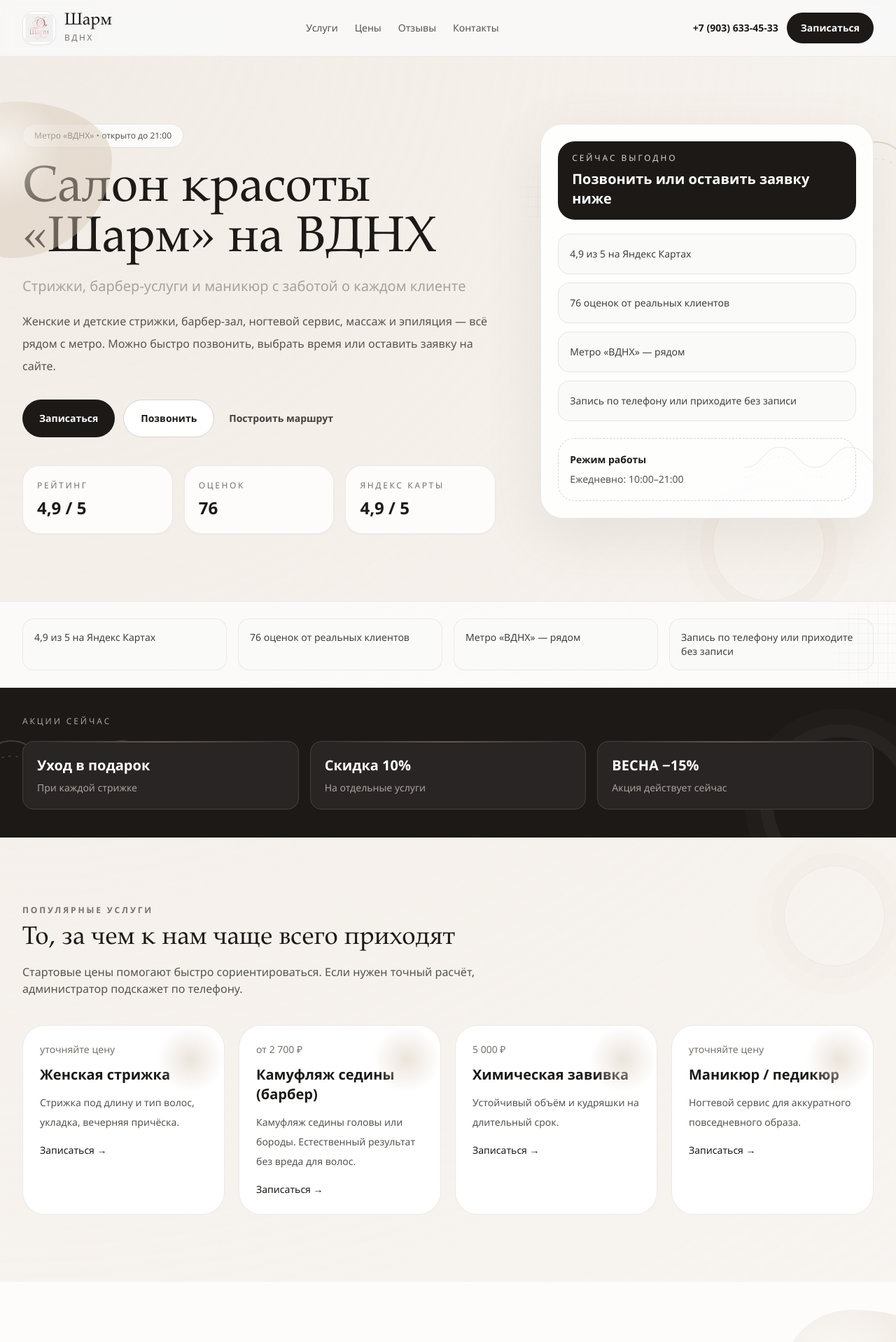
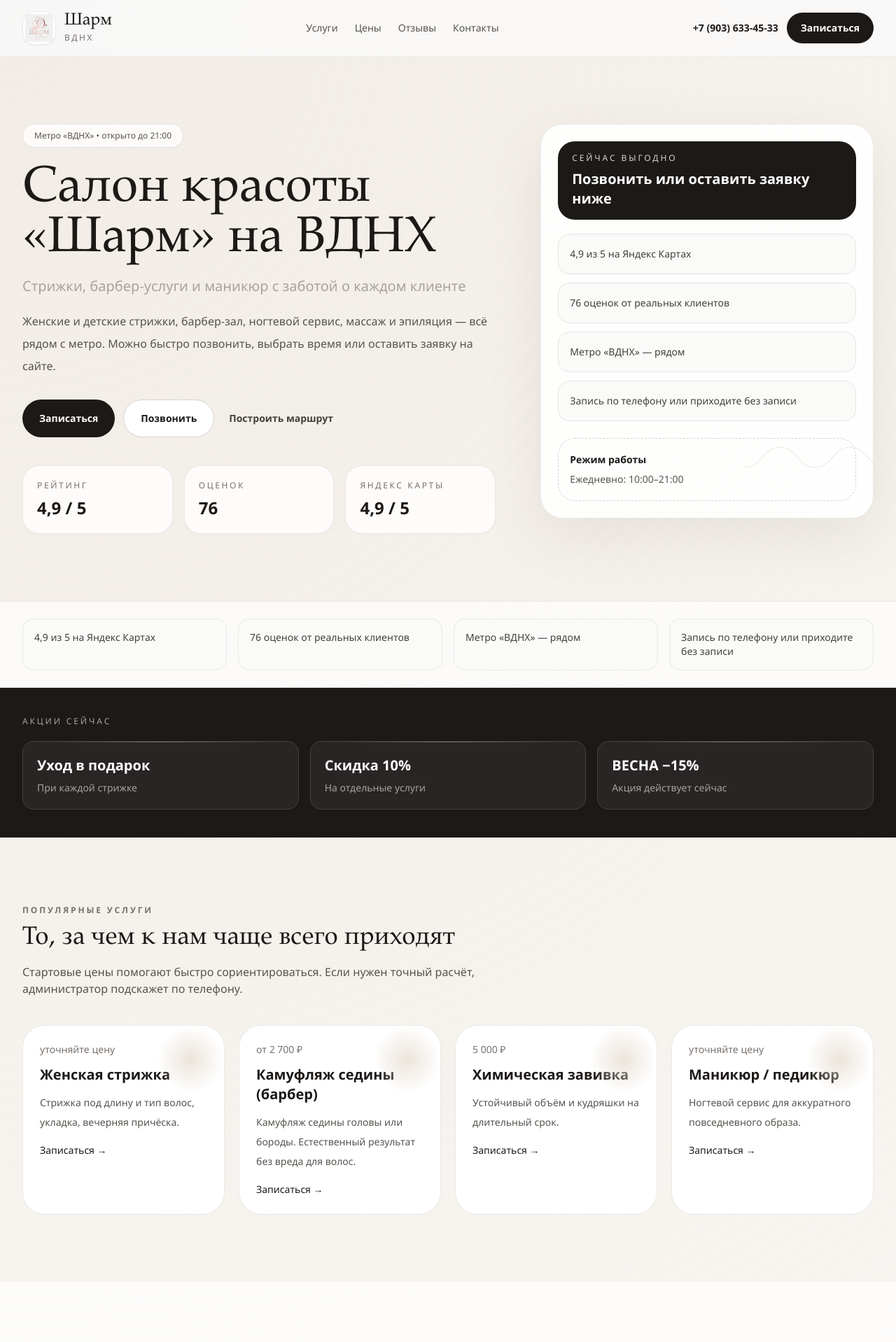
Before and after one commit to obnimaupopovodu-beep/beauty-salon, a Next.js app: page / in a window 1280 px wide. Shown: the top 1918 px of the page at 70% size. Built offline with nearby package versions, Linux system fonts and the light colour scheme; no server answers.

Commit message:
fix: ornament z-index:-1 + isolation:isolate on content wrappers, fix blob/wave overlap

```diff
--- a/app/globals.css
+++ b/app/globals.css
@@ -24,23 +24,26 @@ body {
   background: rgba(41, 37, 36, 0.14);
 }
 
-/* ─── Декоративные фигуры ──────────────────────────────────────────
-   Все ornament-* абсолютно позиционированы внутри relative-родителя.
-   z-index: -1  →  уходят за весь контент секции
-   pointer-events: none  →  не перехватывают клики/тапы
-   Родитель обязан иметь position: relative + overflow: hidden
+/* ─── Декоративные фигуры ────────────────────────────────────────
+   Схема:
+   1. Родитель: position:relative + overflow:hidden
+   2. Фигуры: position:absolute + z-index:-1  → уходят ЗА фон родителя
+   3. Контент: position:relative + isolation:isolate  → создаёт
+      собственный stacking context, поэтому z-index фигур (-1)
+      считается относительно родителя, а не страницы.
+      Без isolation фигуры могут уйти под background-color родителя.
 ──────────────────────────────────────────────────────────────────── */
 [class*="ornament-"] {
   position: absolute;
-  z-index: 0;
+  z-index: -1;
   pointer-events: none;
   user-select: none;
 }
 
-/* Поднимаем весь реальный контент секций выше фигур */
-.ornament-content {
+/* Оборачивай реальный контент секции в этот класс */
+.section-inner {
   position: relative;
-  z-index: 1;
+  isolation: isolate;
 }
 
 .ornament-blob {
--- a/app/page.tsx
+++ b/app/page.tsx
@@ -75,11 +75,14 @@ export default function Page() {
         </header>
 
         <main id="top">
+          {/* Первый экран */}
           <section className="relative overflow-hidden">
+            {/* Фигуры — z-index:-1 через CSS, находятся в потоке section */}
             <div aria-hidden className="ornament-blob absolute -left-16 top-16 h-56 w-56 opacity-70" />
             <div aria-hidden className="ornament-wave absolute right-[-6rem] top-8 h-56 w-[24rem] opacity-45" />
             <div aria-hidden className="ornament-rings absolute bottom-0 right-[8%] h-40 w-40 opacity-40" />
-            <div className="mx-auto grid max-w-7xl gap-10 px-4 py-14 sm:px-6 sm:py-20 lg:grid-cols-[1.15fr_0.85fr] lg:px-8 lg:py-24">
+            {/* Контент — isolation:isolate отделяет его stacking context */}
+            <div className="section-inner mx-auto grid max-w-7xl gap-10 px-4 py-14 sm:px-6 sm:py-20 lg:grid-cols-[1.15fr_0.85fr] lg:px-8 lg:py-24">
               <div className="max-w-3xl">
                 <div className="inline-flex items-center rounded-full border border-stone-200 bg-white/80 px-4 py-2 text-xs font-medium text-stone-600 shadow-sm shadow-stone-200/40">
                   Метро «{business.metro}» • {business.schedule.today}
@@ -89,7 +92,6 @@ export default function Page() {
                   Салон красоты «Шарм» на ВДНХ
                 </h1>
 
-                {/* Подзаголовок под H1 */}
                 <p className="mt-4 max-w-2xl text-lg font-normal leading-snug text-stone-400 sm:text-xl">
                   Стрижки, барбер-услуги и маникюр с заботой о каждом клиенте
                 </p>
@@ -99,24 +101,13 @@ export default function Page() {
                 </p>
 
                 <div className="mt-8 flex flex-col gap-3 sm:flex-row">
-                  <a
-                    href="#booking"
-                    className="inline-flex items-center justify-center rounded-full bg-stone-900 px-6 py-4 text-sm font-semibold text-white transition hover:bg-stone-800"
-                  >
+                  <a href="#booking" className="inline-flex items-center justify-center rounded-full bg-stone-900 px-6 py-4 text-sm font-semibold text-white transition hover:bg-stone-800">
                     Записаться
                   </a>
-                  <a
-                    href={business.phoneHref}
-                    className="inline-flex items-center justify-center rounded-full border border-stone-300 bg-white px-6 py-4 text-sm font-semibold text-stone-900 transition hover:border-stone-400"
-                  >
+                  <a href={business.phoneHref} className="inline-flex items-center justify-center rounded-full border border-stone-300 bg-white px-6 py-4 text-sm font-semibold text-stone-900 transition hover:border-stone-400">
                     Позвонить
                   </a>
-                  <a
-                    href={business.routeHref}
-                    target="_blank"
-                    rel="noreferrer"
-                    className="inline-flex items-center justify-center rounded-full border border-transparent px-2 py-4 text-sm font-semibold text-stone-700 transition hover:text-stone-900"
-                  >
+                  <a href={business.routeHref} target="_blank" rel="noreferrer" className="inline-flex items-center justify-center rounded-full border border-transparent px-2 py-4 text-sm font-semibold text-stone-700 transition hover:text-stone-900">
                     Построить маршрут
                   </a>
                 </div>
@@ -139,9 +130,9 @@ export default function Page() {
 
               <aside className="relative lg:pl-6">
                 <div aria-hidden className="ornament-mesh absolute -left-2 top-12 h-28 w-28 opacity-30" />
-                <div className="relative overflow-hidden rounded-[2rem] border border-stone-200/80 bg-white/90 p-6 shadow-soft">
+                <div className="section-inner overflow-hidden rounded-[2rem] border border-stone-200/80 bg-white/90 p-6 shadow-soft">
                   <div aria-hidden className="ornament-wave absolute -right-10 bottom-2 h-40 w-56 opacity-25" />
-                  <div className="rounded-[1.5rem] bg-stone-900 px-5 py-4 text-white">
+                  <div className="section-inner rounded-[1.5rem] bg-stone-900 px-5 py-4 text-white">
                     <p className="text-xs uppercase tracking-[0.24em] text-stone-300">Сейчас выгодно</p>
                     <p className="mt-2 text-xl font-semibold">Позвонить или оставить заявку ниже</p>
                   </div>
@@ -164,7 +155,7 @@ export default function Page() {
           {/* Блок доверия */}
           <section aria-label="Доверие" className="relative overflow-hidden border-y border-stone-200/80 bg-white/70">
             <div aria-hidden className="ornament-mesh absolute -right-12 top-1/2 h-36 w-36 -translate-y-1/2 opacity-35" />
-            <div className="mx-auto grid max-w-7xl gap-4 px-4 py-6 sm:grid-cols-2 sm:px-6 lg:grid-cols-4 lg:px-8">
+            <div className="section-inner mx-auto grid max-w-7xl gap-4 px-4 py-6 sm:grid-cols-2 sm:px-6 lg:grid-cols-4 lg:px-8">
               {trustPoints.map((point) => (
                 <div key={point} className="rounded-2xl border border-stone-200/80 bg-stone-50 px-4 py-4 text-sm text-stone-700">
                   {point}
@@ -177,7 +168,7 @@ export default function Page() {
           <section aria-label="Акции" className="relative overflow-hidden bg-stone-900 text-stone-100">
             <div aria-hidden className="ornament-wave ornament-wave-dark absolute left-[-4rem] top-0 h-48 w-[22rem] opacity-30" />
             <div aria-hidden className="ornament-rings absolute bottom-[-3rem] right-[-1rem] h-48 w-48 opacity-25" />
-            <div className="mx-auto max-w-7xl px-4 py-10 sm:px-6 lg:px-8">
+            <div className="section-inner mx-auto max-w-7xl px-4 py-10 sm:px-6 lg:px-8">
               <p className="text-xs uppercase tracking-[0.24em] text-stone-400">Акции сейчас</p>
               <div className="mt-5 grid gap-4 sm:grid-cols-3">
                 {promos.map((promo) => (
@@ -192,8 +183,9 @@ export default function Page() {
           </section>
 
           {/* Популярные услуги */}
-          <section id="services" className="relative mx-auto max-w-7xl overflow-hidden px-4 py-16 sm:px-6 lg:px-8 lg:py-24">
+          <section id="services" className="relative overflow-hidden">
             <div aria-hidden className="ornament-rings absolute right-4 top-10 h-36 w-36 opacity-35" />
+            <div className="section-inner mx-auto max-w-7xl px-4 py-16 sm:px-6 lg:px-8 lg:py-24">
               <SectionTitle
                 eyebrow="Популярные услуги"
                 title="То, за чем к нам чаще всего приходят"
@@ -209,21 +201,19 @@ export default function Page() {
                     <p className="text-sm text-stone-500">{service.price}</p>
                     <h3 className="mt-3 text-xl font-semibold text-stone-900">{service.title}</h3>
                     <p className="mt-3 text-sm leading-7 text-stone-600">{service.text}</p>
-                  <a
-                    href="#booking"
-                    className="mt-4 inline-block text-sm font-medium text-stone-900 underline-offset-2 hover:underline"
-                  >
+                    <a href="#booking" className="mt-4 inline-block text-sm font-medium text-stone-900 underline-offset-2 hover:underline">
                       Записаться →
                     </a>
                   </article>
                 ))}
+              </div>
             </div>
           </section>
 
           {/* Все направления */}
           <section className="relative overflow-hidden bg-white/75">
             <div aria-hidden className="ornament-blob absolute right-[-6rem] top-10 h-64 w-64 opacity-40" />
-            <div className="mx-auto max-w-7xl px-4 py-16 sm:px-6 lg:px-8 lg:py-24">
+            <div className="section-inner mx-auto max-w-7xl px-4 py-16 sm:px-6 lg:px-8 lg:py-24">
               <SectionTitle
                 eyebrow="Все направления"
                 title="Парикмахерские, барбер, ногти и дополнительные услуги в одном месте"
@@ -245,14 +235,14 @@ export default function Page() {
             </div>
           </section>
 
-          {/* Преимущества — клиентский компонент с декорацией */}
+          {/* Преимущества */}
           <AdvantagesSection advantages={advantages} />
 
           {/* О салоне */}
           <section className="relative overflow-hidden bg-stone-900 text-stone-100">
             <div aria-hidden className="ornament-wave ornament-wave-dark absolute right-[-4rem] top-6 h-48 w-[24rem] opacity-20" />
-            <div aria-hidden className="absolute left-[8%] top-10 h-24 w-24 rounded-full border border-stone-700/70" />
-            <div className="mx-auto grid max-w-7xl gap-8 px-4 py-16 sm:px-6 lg:grid-cols-[0.9fr_1.1fr] lg:px-8 lg:py-24">
+            <div aria-hidden className="ornament-rings absolute left-[8%] top-10 h-24 w-24 opacity-30" />
+            <div className="section-inner mx-auto grid max-w-7xl gap-8 px-4 py-16 sm:px-6 lg:grid-cols-[0.9fr_1.1fr] lg:px-8 lg:py-24">
               <div>
                 <p className="text-xs uppercase tracking-[0.24em] text-stone-400">О салоне</p>
                 <h2 className="mt-3 font-display text-4xl leading-tight sm:text-5xl">
@@ -260,19 +250,16 @@ export default function Page() {
                 </h2>
               </div>
               <div className="space-y-5 text-sm leading-8 text-stone-300 sm:text-base">
-                <p>
-                  Салон «Шарм» на проспекте Мира, 180 объединяет парикмахерский зал, барбер-зал, ногтевой сервис, массаж и эпиляцию в одной локации.
-                </p>
-                <p>
-                  Гости высоко оценивают мастеров, качество стрижки и атмосферу — 4,9 из 5 на Яндекс Картах.
-                </p>
+                <p>Салон «Шарм» на проспекте Мира, 180 объединяет парикмахерский зал, барбер-зал, ногтевой сервис, массаж и эпиляцию в одной локации.</p>
+                <p>Гости высоко оценивают мастеров, качество стрижки и атмосферу — 4,9 из 5 на Яндекс Картах.</p>
               </div>
             </div>
           </section>
 
           {/* Цены */}
-          <section id="prices" className="relative mx-auto max-w-7xl overflow-hidden px-4 py-16 sm:px-6 lg:px-8 lg:py-24">
+          <section id="prices" className="relative overflow-hidden">
             <div aria-hidden className="ornament-mesh absolute left-0 top-16 h-28 w-28 opacity-30" />
+            <div className="section-inner mx-auto max-w-7xl px-4 py-16 sm:px-6 lg:px-8 lg:py-24">
               <SectionTitle
                 eyebrow="Цены"
                 title="Базовые цены, с которых удобно начать"
@@ -290,12 +277,13 @@ export default function Page() {
                   </div>
                 ))}
               </div>
+            </div>
           </section>
 
           {/* Отзывы */}
           <section id="reviews" className="relative overflow-hidden bg-white/75">
             <div aria-hidden className="ornament-wave absolute left-[-5rem] bottom-0 h-44 w-[22rem] opacity-30" />
-            <div className="mx-auto max-w-7xl px-4 py-16 sm:px-6 lg:px-8 lg:py-24">
+            <div className="section-inner mx-auto max-w-7xl px-4 py-16 sm:px-6 lg:px-8 lg:py-24">
               <SectionTitle
                 eyebrow="Отзывы"
                 title="Что чаще всего отмечают гости"
@@ -312,62 +300,50 @@ export default function Page() {
             </div>
           </section>
 
-          {/* FAQ — клиентский компонент с анимацией */}
-          <section className="relative mx-auto max-w-7xl overflow-hidden px-4 py-16 sm:px-6 lg:px-8 lg:py-24">
+          {/* FAQ */}
+          <section className="relative overflow-hidden">
             <div aria-hidden className="ornament-rings absolute right-0 top-8 h-40 w-40 opacity-30" />
+            <div className="section-inner mx-auto max-w-7xl px-4 py-16 sm:px-6 lg:px-8 lg:py-24">
               <SectionTitle
                 eyebrow="FAQ"
                 title="Коротко о важном перед записью"
                 text="Ответы на вопросы, которые обычно помогают принять решение быстрее."
               />
               <FaqAccordion items={faqs} />
+            </div>
           </section>
 
           {/* Форма записи */}
           <section id="booking" className="relative overflow-hidden bg-stone-900 text-stone-100">
             <div aria-hidden className="ornament-blob absolute left-[-5rem] bottom-[-5rem] h-72 w-72 opacity-20" />
             <div aria-hidden className="ornament-wave ornament-wave-dark absolute right-[-2rem] top-8 h-52 w-[24rem] opacity-20" />
-            <div className="mx-auto grid max-w-7xl gap-8 px-4 py-16 sm:px-6 lg:grid-cols-[0.9fr_1.1fr] lg:px-8 lg:py-24">
+            <div className="section-inner mx-auto grid max-w-7xl gap-8 px-4 py-16 sm:px-6 lg:grid-cols-[0.9fr_1.1fr] lg:px-8 lg:py-24">
               <div>
                 <p className="text-xs uppercase tracking-[0.24em] text-stone-400">Форма записи</p>
                 <h2 className="mt-3 font-display text-4xl leading-tight sm:text-5xl">
                   Запишитесь — администратор подтвердит удобное время
                 </h2>
                 <p className="mt-5 max-w-xl text-sm leading-8 text-stone-300 sm:text-base">
-                  Если удобнее решить всё быстрее, можно сразу позвонить по номеру{" "}
-                  {business.phoneDisplay}.
+                  Если удобнее решить всё быстрее, можно сразу позвонить по номеру {business.phoneDisplay}.
                 </p>
                 <ul className="mt-6 space-y-3">
-                  {[
-                    "Выберите услугу и удобное время",
-                    "Администратор перезвонит для подтверждения",
-                    "Ваша запись подтверждена",
-                  ].map((step, i) => (
+                  {["Выберите услугу и удобное время", "Администратор перезвонит для подтверждения", "Ваша запись подтверждена"].map((step, i) => (
                     <li key={step} className="flex items-start gap-3 text-sm text-stone-300">
-                      <span className="flex h-6 w-6 shrink-0 items-center justify-center rounded-full border border-stone-600 text-xs font-semibold text-stone-400">
-                        {i + 1}
-                      </span>
+                      <span className="flex h-6 w-6 shrink-0 items-center justify-center rounded-full border border-stone-600 text-xs font-semibold text-stone-400">{i + 1}</span>
                       {step}
                     </li>
                   ))}
                 </ul>
               </div>
-
-              <BookingForm
-                phoneDisplay={business.phoneDisplay}
-                phoneHref={business.phoneHref}
-              />
+              <BookingForm phoneDisplay={business.phoneDisplay} phoneHref={business.phoneHref} />
             </div>
           </section>
 
           {/* Контакты */}
-          <section id="contacts" className="relative mx-auto max-w-7xl overflow-hidden px-4 py-16 sm:px-6 lg:px-8 lg:py-24">
+          <section id="contacts" className="relative overflow-hidden">
             <div aria-hidden className="ornament-mesh absolute right-4 top-16 h-28 w-28 opacity-35" />
-            <SectionTitle
-              eyebrow="Контакты"
-              title="Как нас найти"
-              text="Проспект Мира, 180 — рядом с метро ВДНХ."
-            />
+            <div className="section-inner mx-auto max-w-7xl px-4 py-16 sm:px-6 lg:px-8 lg:py-24">
+              <SectionTitle eyebrow="Контакты" title="Как нас найти" text="Проспект Мира, 180 — рядом с метро ВДНХ." />
               <div className="mt-10 grid gap-6 lg:grid-cols-[0.92fr_1.08fr]">
                 <address className="not-italic rounded-[2rem] border border-stone-200/80 bg-white p-6">
                   <p className="text-xs uppercase tracking-[0.2em] text-stone-500">Адрес</p>
@@ -378,26 +354,18 @@ export default function Page() {
                     <p>{business.schedule.weekdays}.</p>
                   </div>
                   <div className="mt-6 flex flex-col gap-3 sm:flex-row sm:flex-wrap">
-                  <a href={business.phoneHref} className="inline-flex items-center justify-center rounded-full bg-stone-900 px-6 py-4 text-sm font-semibold text-white transition hover:bg-stone-800">
-                    Позвонить
-                  </a>
-                  <a href={business.routeHref} target="_blank" rel="noreferrer" className="inline-flex items-center justify-center rounded-full border border-stone-300 px-6 py-4 text-sm font-semibold text-stone-900 transition hover:border-stone-400">
-                    Построить маршрут
-                  </a>
+                    <a href={business.phoneHref} className="inline-flex items-center justify-center rounded-full bg-stone-900 px-6 py-4 text-sm font-semibold text-white transition hover:bg-stone-800">Позвонить</a>
+                    <a href={business.routeHref} target="_blank" rel="noreferrer" className="inline-flex items-center justify-center rounded-full border border-stone-300 px-6 py-4 text-sm font-semibold text-stone-900 transition hover:border-stone-400">Построить маршрут</a>
                   </div>
                 </address>
-
                 <div className="overflow-hidden rounded-[2rem] border border-stone-200/80 bg-stone-100 shadow-sm">
                   <iframe
                     src="https://yandex.ru/map-widget/v1/?text=%D0%9C%D0%BE%D1%81%D0%BA%D0%B2%D0%B0%2C%20%D0%BF%D1%80%D0%BE%D1%81%D0%BF%D0%B5%D0%BA%D1%82%20%D0%9C%D0%B8%D1%80%D0%B0%2C%20180&z=16"
-                  width="100%"
-                  height="400"
-                  frameBorder="0"
-                  allowFullScreen
+                    width="100%" height="400" frameBorder="0" allowFullScreen
                     title="Салон Красоты «Шарм» на Яндекс.Картах"
-                  className="block w-full"
-                  style={{ minHeight: "360px", border: "none" }}
+                    className="block w-full" style={{ minHeight: "360px", border: "none" }}
                   />
+                </div>
               </div>
             </div>
           </section>
@@ -405,14 +373,10 @@ export default function Page() {
 
         <footer className="relative overflow-hidden border-t border-stone-200/80 bg-white/80">
           <div aria-hidden className="ornament-wave absolute left-[-4rem] top-0 h-36 w-[18rem] opacity-20" />
-          <div className="mx-auto flex max-w-7xl flex-col gap-6 px-4 py-8 text-sm text-stone-600 sm:px-6 lg:flex-row lg:items-end lg:justify-between lg:px-8">
+          <div className="section-inner mx-auto flex max-w-7xl flex-col gap-6 px-4 py-8 text-sm text-stone-600 sm:px-6 lg:flex-row lg:items-end lg:justify-between lg:px-8">
             <div className="flex items-center gap-4">
               <span className="flex h-14 w-14 shrink-0 items-center justify-center overflow-hidden rounded-[1.25rem] border border-stone-200 bg-white shadow-sm shadow-stone-200/60">
-                <Image
-                  src={salonLogo}
-                  alt="Логотип салона Шарм"
-                  className="h-11 w-11 object-contain"
-                />
+                <Image src={salonLogo} alt="Логотип салона Шарм" className="h-11 w-11 object-contain" />
               </span>
               <div>
                 <p className="font-display text-2xl text-stone-900">{business.name}</p>
```
Lines whose indentation alone changed are shown as unchanged.
